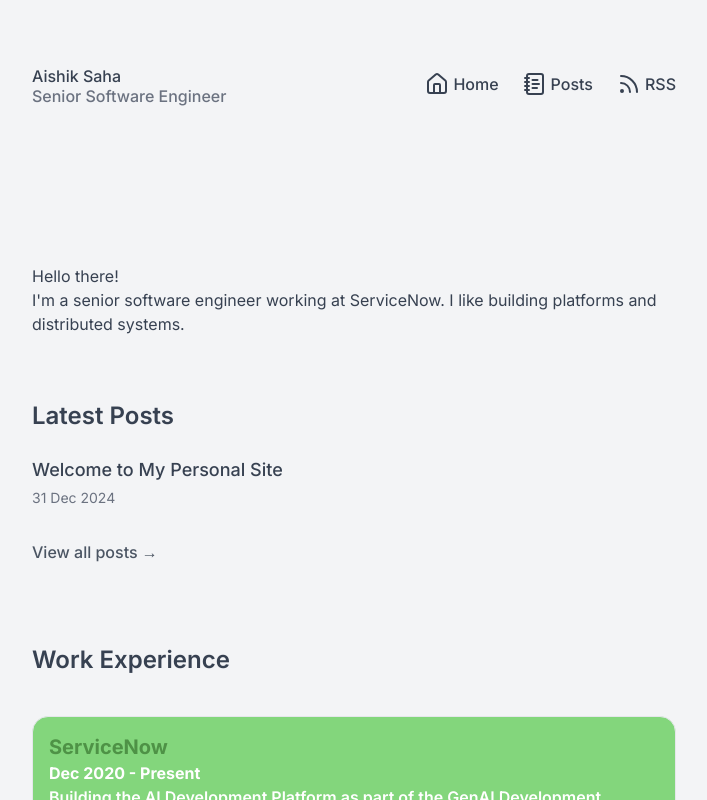
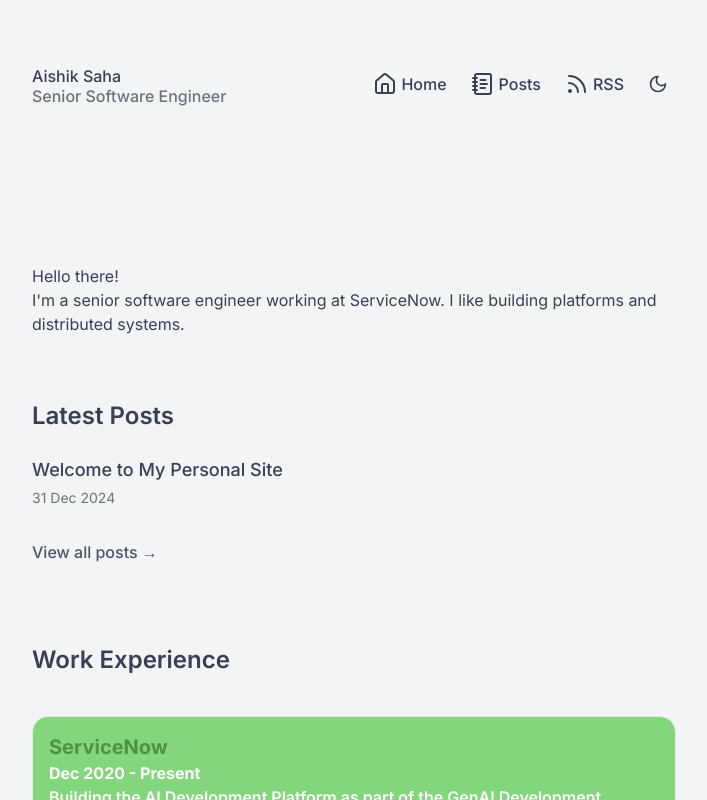
Before and after one commit to thecodeboy/aishik.dev, a Next.js app: page / in a window 1280 px wide. Shown: the top 800 px of the page, without its empty margins (286-993 px from the left). Built offline with nearby package versions, Linux system fonts and the light colour scheme.

Commit message:
Added dark mode

```diff
--- a/src/app/components/Article.tsx
+++ b/src/app/components/Article.tsx
@@ -1,3 +1,3 @@
 export default function Article({ children }: { children: React.ReactNode }) {
-  return <article className="prose lg:prose-xl mt-12">{children}</article>;
+  return <article className="prose lg:prose-xl dark:prose-invert mt-12">{children}</article>
 }
--- a/src/app/components/NavMenu.tsx
+++ b/src/app/components/NavMenu.tsx
@@ -2,7 +2,8 @@
 
 import { useState } from "react"
 import Link from "next/link"
-import { House, Menu, NotebookText, Rss, X } from "lucide-react"
+import { HomeIcon as House, Menu, NotebookText, Rss, X } from "lucide-react"
+import { ThemeToggle } from "./ThemeToggle"
 
 export default function NavMenu() {
     const [isOpen, setIsOpen] = useState(false)
@@ -14,47 +15,63 @@ export default function NavMenu() {
     return (
         <div className="relative">
             {/* Desktop Navigation - Horizontal Links */}
-            <div className="hidden md:flex items-center space-x-6">
-                <Link href="/" className="flex items-center gap-1 text-gray-700 hover:text-gray-900 font-medium">
+            <div className="hidden md:flex items-center space-x-2">
+                <Link
+                    href="/"
+                    className="flex items-center gap-1 text-gray-700 hover:text-gray-900 dark:text-gray-300 dark:hover:text-gray-100 font-medium p-2 rounded-xl hover:bg-gray-200 dark:hover:bg-gray-700"
+                >
                     <House /> Home
                 </Link>
-                <Link href="/posts" className="flex items-center gap-1 text-gray-700 hover:text-gray-900 font-medium">
+                <Link
+                    href="/posts"
+                    className="flex items-center gap-1 text-gray-700 hover:text-gray-900 dark:text-gray-300 dark:hover:text-gray-100 font-medium p-2 rounded-xl hover:bg-gray-200 dark:hover:bg-gray-700"
+                >
                     <NotebookText /> Posts
                 </Link>
-                <Link href="/feed.xml" className="flex items-center gap-1 text-gray-700 hover:text-gray-900 font-medium">
+                <Link
+                    href="/feed.xml"
+                    className="flex items-center gap-1 text-gray-700 hover:text-gray-900 dark:text-gray-300 dark:hover:text-gray-100 font-medium p-2 rounded-xl hover:bg-gray-200 dark:hover:bg-gray-700"
+                >
                     <Rss /> RSS
                 </Link>
+                <ThemeToggle />
             </div>
-
             {/* Mobile Navigation - Burger Menu */}
             <div className="md:hidden">
                 <button
                     onClick={toggleMenu}
-                    className="p-2 rounded-md hover:bg-gray-200 transition-colors"
+                    className="p-2 rounded-xl hover:bg-gray-200 dark:hover:bg-gray-700 transition-colors"
                     aria-label="Toggle menu"
                 >
                     {isOpen ? <X size={20} /> : <Menu size={20} />}
                 </button>
 
                 {isOpen && (
-                    <div className="absolute right-0 mt-2 w-48 bg-white rounded-md shadow-lg py-1 z-10 border border-gray-200">
-                        <Link href="/" className="block px-4 py-2 text-gray-700 hover:bg-gray-100" onClick={() => setIsOpen(false)}>
+                    <div className="absolute right-0 mt-2 w-48 bg-white dark:bg-gray-800 rounded-xl shadow-lg py-1 z-10 border border-gray-200 dark:border-gray-700">
+                        <Link
+                            href="/"
+                            className="block px-4 py-2 text-gray-700 hover:bg-gray-100 dark:text-gray-300 dark:hover:bg-gray-700"
+                            onClick={() => setIsOpen(false)}
+                        >
                             Home
                         </Link>
                         <Link
                             href="/posts"
-                            className="block px-4 py-2 text-gray-700 hover:bg-gray-100"
+                            className="block px-4 py-2 text-gray-700 hover:bg-gray-100 dark:text-gray-300 dark:hover:bg-gray-700"
                             onClick={() => setIsOpen(false)}
                         >
                             Posts
                         </Link>
                         <Link
                             href="/feed.xml"
-                            className="block px-4 py-2 text-gray-700 hover:bg-gray-100"
+                            className="block px-4 py-2 text-gray-700 hover:bg-gray-100 dark:text-gray-300 dark:hover:bg-gray-700"
                             onClick={() => setIsOpen(false)}
                         >
                             RSS
                         </Link>
+                        <div className="block px-4 py-2 text-gray-700 hover:bg-gray-100 dark:text-gray-300 dark:hover:bg-gray-700">
+                            <ThemeToggle />
+                        </div>
                     </div>
                 )}
             </div>
--- /dev/null
+++ b/src/app/components/ThemeProvider.tsx
@@ -0,0 +1,63 @@
+"use client"
+
+import type React from "react"
+
+import { createContext, useContext, useEffect, useState } from "react"
+
+type Theme = "light" | "dark" | "system"
+
+type ThemeProviderProps = {
+    children: React.ReactNode
+    defaultTheme?: Theme
+}
+
+type ThemeProviderState = {
+    theme: Theme
+    setTheme: (theme: Theme) => void
+}
+
+const initialState: ThemeProviderState = {
+    theme: "system",
+    setTheme: () => null,
+}
+
+const ThemeProviderContext = createContext<ThemeProviderState>(initialState)
+
+export function ThemeProvider({ children, defaultTheme = "system", ...props }: ThemeProviderProps) {
+    const [theme, setTheme] = useState<Theme>(defaultTheme)
+
+    useEffect(() => {
+        const root = window.document.documentElement
+        root.classList.remove("light", "dark")
+
+        if (theme === "system") {
+            const systemTheme = window.matchMedia("(prefers-color-scheme: dark)").matches ? "dark" : "light"
+            root.classList.add(systemTheme)
+            return
+        }
+
+        root.classList.add(theme)
+    }, [theme])
+
+    const value = {
+        theme,
+        setTheme: (theme: Theme) => {
+            localStorage.setItem("theme", theme)
+            setTheme(theme)
+        },
+    }
+
+    return (
+        <ThemeProviderContext.Provider {...props} value={value}>
+            {children}
+        </ThemeProviderContext.Provider>
+    )
+}
+
+export const useTheme = () => {
+    const context = useContext(ThemeProviderContext)
+
+    if (context === undefined) throw new Error("useTheme must be used within a ThemeProvider")
+
+    return context
+}
--- /dev/null
+++ b/src/app/components/ThemeToggle.tsx
@@ -0,0 +1,18 @@
+"use client"
+
+import { Moon, Sun } from "lucide-react"
+import { useTheme } from "./ThemeProvider"
+
+export function ThemeToggle() {
+    const { theme, setTheme } = useTheme()
+
+    return (
+        <button
+            onClick={() => setTheme(theme === "dark" ? "light" : "dark")}
+            className="p-2 rounded-xl hover:bg-gray-200 dark:hover:bg-gray-700 transition-colors"
+            aria-label="Toggle theme"
+        >
+            {theme === "dark" ? <Sun size={20} /> : <Moon size={20} />}
+        </button>
+    )
+}
--- a/src/app/posts/page.tsx
+++ b/src/app/posts/page.tsx
@@ -10,17 +10,21 @@ export default function Posts() {
 
       <div className="space-y-10">
         {posts.map((post) => (
-          <div key={post.slug} className="border-b border-gray-200 pb-8 last:border-0">
+          <div key={post.slug} className="border-b border-gray-200 dark:border-gray-700 pb-8 last:border-0">
             <Link href={`/posts/${post.slug}`} className="group">
-              <h2 className="text-xl font-semibold group-hover:text-gray-600 transition-colors">{post.title}</h2>
-              <p className="text-sm text-gray-500 mt-1 mb-3">{post.date}</p>
-              <p className="text-gray-700">{post.excerpt}</p>
-              <span className="inline-block mt-3 text-gray-600 font-medium group-hover:underline">Read more →</span>
+              <h2 className="text-xl font-semibold group-hover:text-gray-600 dark:group-hover:text-gray-300 transition-colors">
+                {post.title}
+              </h2>
+              <p className="text-sm text-gray-500 dark:text-gray-400 mt-1 mb-3">{post.date}</p>
+              <p className="text-gray-700 dark:text-gray-300">{post.excerpt}</p>
+              <span className="inline-block mt-3 text-gray-600 dark:text-gray-400 font-medium group-hover:underline">
+                Read more →
+              </span>
             </Link>
           </div>
         ))}
 
-        {posts.length === 0 && <p className="text-gray-500 italic">No posts found.</p>}
+        {posts.length === 0 && <p className="text-gray-500 dark:text-gray-400 italic">No posts found.</p>}
       </div>
     </div>
   )
--- a/tailwind.config.ts
+++ b/tailwind.config.ts
@@ -1,20 +1,60 @@
-import type { Config } from 'tailwindcss'
+import type { Config } from "tailwindcss"
 
 const config: Config = {
+  darkMode: ["class"],
   content: [
-    './src/pages/**/*.{js,ts,jsx,tsx,mdx}',
-    './src/components/**/*.{js,ts,jsx,tsx,mdx}',
-    './src/app/**/*.{js,ts,jsx,tsx,mdx}',
+    "./src/pages/**/*.{js,ts,jsx,tsx,mdx}",
+    "./src/components/**/*.{js,ts,jsx,tsx,mdx}",
+    "./src/app/**/*.{js,ts,jsx,tsx,mdx}",
+    "*.{js,ts,jsx,tsx,mdx}",
   ],
   theme: {
     extend: {
+      colors: {
+        border: "hsl(var(--border))",
+        input: "hsl(var(--input))",
+        ring: "hsl(var(--ring))",
+        background: "hsl(var(--background))",
+        foreground: "hsl(var(--foreground))",
+        primary: {
+          DEFAULT: "hsl(var(--primary))",
+          foreground: "hsl(var(--primary-foreground))",
+        },
+        secondary: {
+          DEFAULT: "hsl(var(--secondary))",
+          foreground: "hsl(var(--secondary-foreground))",
+        },
+        destructive: {
+          DEFAULT: "hsl(var(--destructive))",
+          foreground: "hsl(var(--destructive-foreground))",
+        },
+        muted: {
+          DEFAULT: "hsl(var(--muted))",
+          foreground: "hsl(var(--muted-foreground))",
+        },
+        accent: {
+          DEFAULT: "hsl(var(--accent))",
+          foreground: "hsl(var(--accent-foreground))",
+        },
+        popover: {
+          DEFAULT: "hsl(var(--popover))",
+          foreground: "hsl(var(--popover-foreground))",
+        },
+        card: {
+          DEFAULT: "hsl(var(--card))",
+          foreground: "hsl(var(--card-foreground))",
+        },
+      },
+      borderRadius: {
+        lg: "var(--radius)",
+        md: "calc(var(--radius) - 2px)",
+        sm: "calc(var(--radius) - 4px)",
+      },
       fontFamily: {
-        sans: ['var(--font-inter)'],
+        sans: ["var(--font-inter)"],
       },
     },
   },
-  plugins: [
-    require('@tailwindcss/typography'),
-  ],
+  plugins: [require("@tailwindcss/typography")],
 }
 export default config
```
Also changed, not shown: src/app/layout.tsx (+11 -7 lines), src/app/page.tsx (+15 -9 lines).
